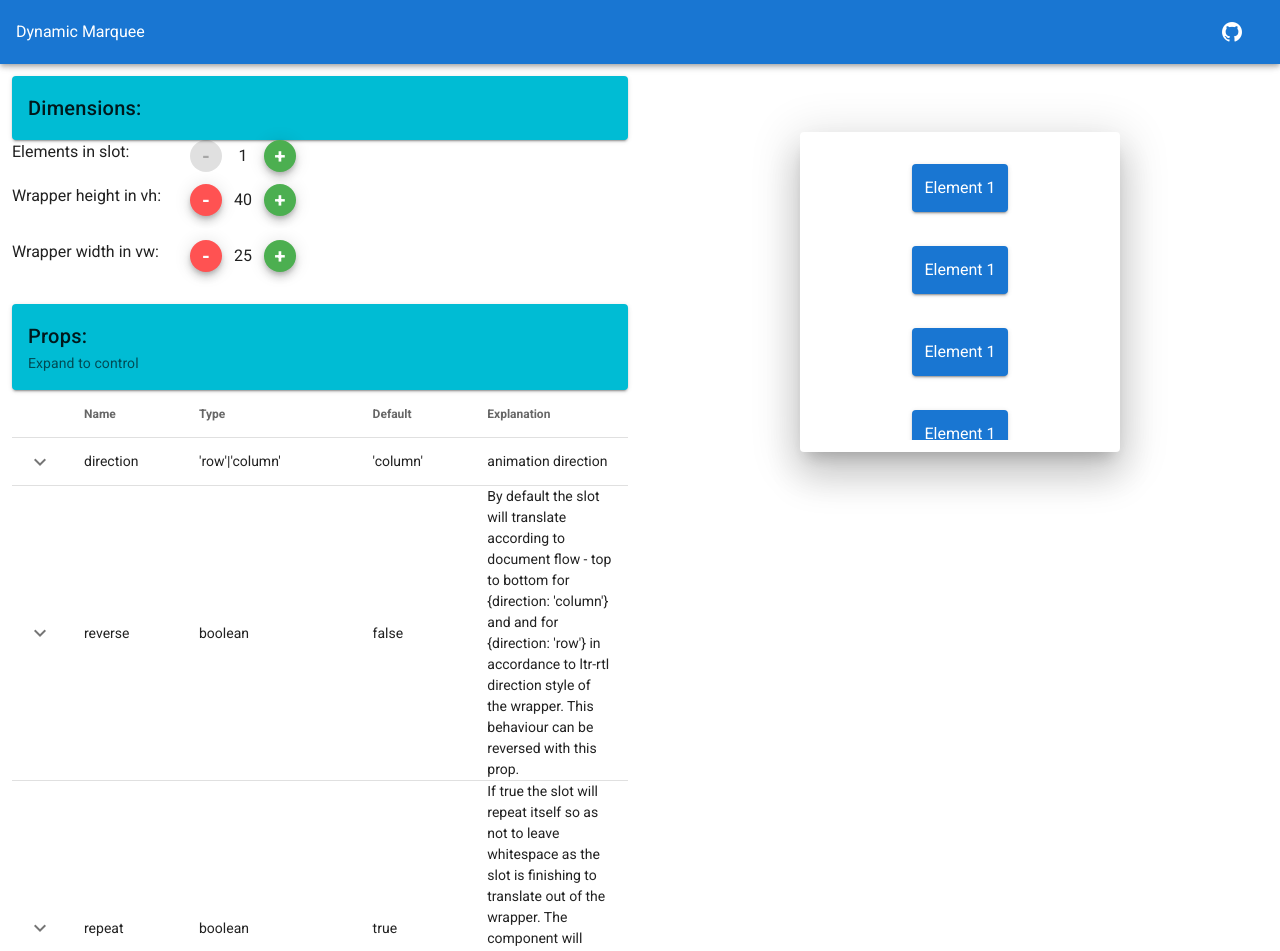
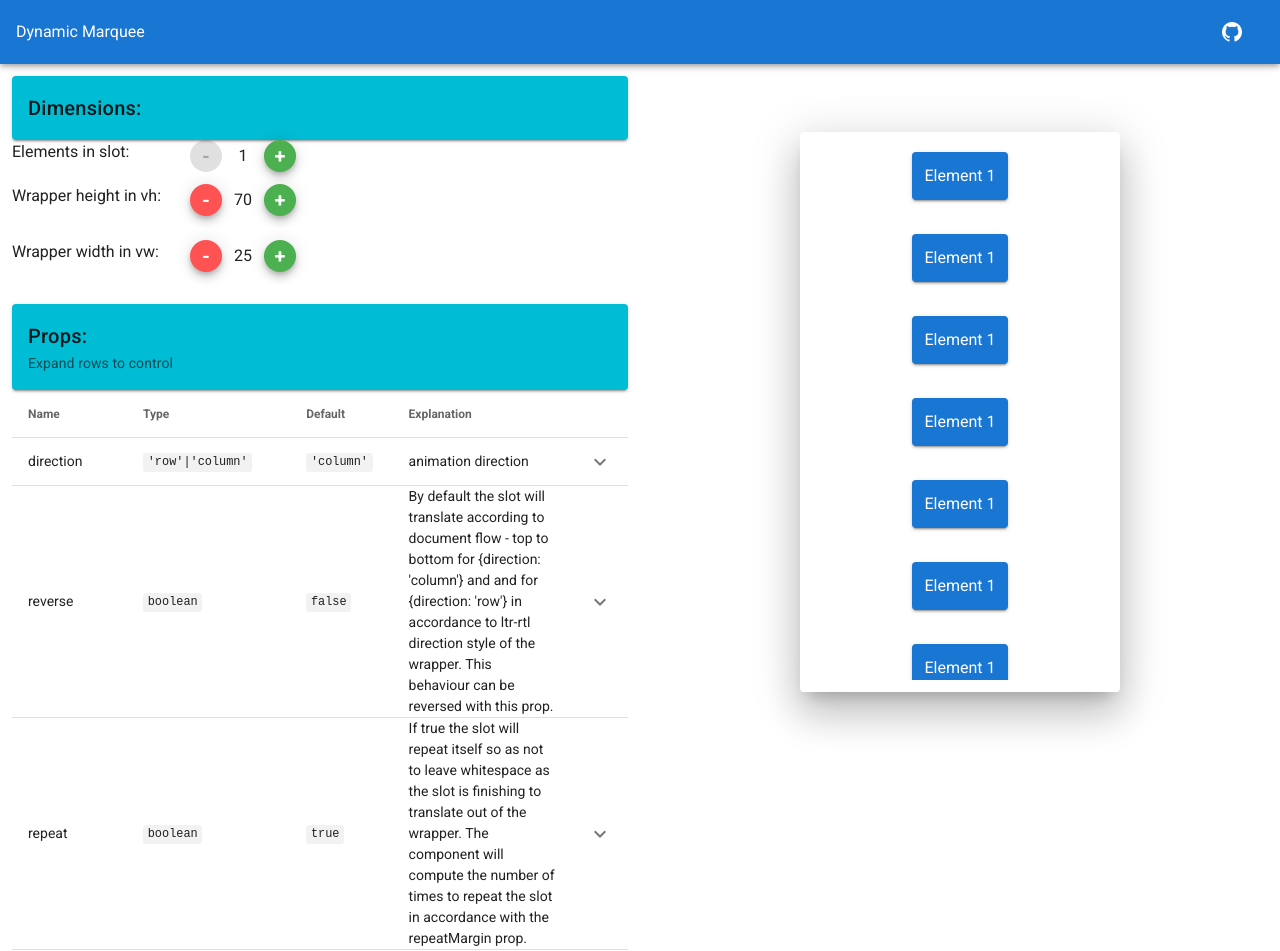
Before and after one commit to YishaiBerg/dynamic-marquee-playground, a Vue app: page / in a window 1280 px wide. Shown: the top 951 px of the page. Built offline with nearby package versions, Linux system fonts and the light colour scheme.

Commit message:
all prop controls

```diff
--- a/src/App.vue
+++ b/src/App.vue
@@ -15,25 +15,44 @@
     <v-content>
       <v-container fluid>
         <v-row>
-          <v-col cols="12" lg="6">
+          <v-col cols="12" lg="6" class="order-lg-1">
+            <Marquee
+            :elNum="elNum"
+            :wrapperHeight="wrapperHeight"
+            :wrapperWidth="wrapperWidth"
+            :direction="direction"
+            :reverse="reverse"
+            :repeat="repeat"
+            :repeatMargin="repeatMargin"
+            :pause="pause"
+            :speed="speed"
+            :hoverPause="hoverPause"
+             />
+          </v-col>
+                    <v-col cols="12" lg="6">
             <controls
               :elNum="elNum"
               :width="wrapperWidth"
               :height="wrapperHeight"
               :direction="direction"
+              :reverse="reverse"
+              :repeat="repeat"
+              :repeatMargin="repeatMargin"
+              :pause="pause"
+              :hoverPause="hoverPause"
+              :speed="speed"
+              @change-pause="pause = $event"
+              @change-hover-pause="hoverPause = $event"
+              @change-repeat-margin="repeatMargin = $event"
+              @change-repeat="repeat = $event"
+              @change-reverse="reverse = $event"
               @change-direction="direction = $event"
               @change-elnum="changeElNum"
               @change-wrapper-height="wrapperHeight += $event"
               @change-wrapper-width="wrapperWidth += $event"
+              @change-speed-type="speed = {...speed, type: $event}"
+              @change-speed-number="speed = {...speed, number: $event}"
             />
-          </v-col>
-          <v-col cols="12" lg="6">
-            <Marquee
-            :elNum="elNum"
-            :wrapperHeight="wrapperHeight"
-            :wrapperWidth="wrapperWidth"
-            :direction="direction"
-             />
           </v-col>
         </v-row>
       </v-container>
@@ -57,9 +76,15 @@ export default Vue.extend({
 
   data: () => ({
     elNum: 1,
-    wrapperHeight: 40,
+    wrapperHeight: 70,
     wrapperWidth: 25,
-    direction: "column"
+    direction: "column",
+    reverse: false,
+    repeat: true,
+    repeatMargin: 10,
+    pause: false,
+    hoverPause: true,
+    speed: {type: 'pps', number: 100},
   }),
 
   methods: {
@@ -68,6 +93,11 @@ export default Vue.extend({
         this.elNum += num;
       }
     }
+  },
+  mounted() {
+    if(window.innerWidth < 1264) {
+      this.wrapperWidth = 80;
+    }
   }
 });
 </script>
--- a/src/components/Controls.vue
+++ b/src/components/Controls.vue
@@ -12,12 +12,88 @@
     />
     <v-card color="cyan" class="mt-8">
       <v-card-title>Props:</v-card-title>
-      <v-card-subtitle>Expand to control</v-card-subtitle>
+      <v-card-subtitle>Expand rows to control</v-card-subtitle>
     </v-card>
-    <v-data-table :items="tableItems" :headers="tableHeaders" hide-default-footer show-expand>
-        <template #expanded-item="{item}">
-<direction @change-direction="$emit('change-direction', $event)"/>
-<!-- hi -->
+    <v-data-table
+      :items="tableItems"
+      item-key="name"
+      :headers="tableHeaders"
+      hide-default-footer
+      show-expand
+      :expanded.sync="expanded"
+    >
+      <template #item.type="{item}">
+        <code>{{item.type}}</code>
+      </template>
+      <template #item.default="{item}">
+        <code>{{item.default}}</code>
+      </template>
+      <template v-slot:expanded-item="{item}">
+        <td>
+          <direction
+            v-if="item.name === 'direction'"
+            @change-direction="$emit('change-direction', $event)"
+            :key="item.name"
+          />
+          <v-switch
+            v-else-if="item.name === 'reverse'"
+            :input-value="reverse"
+            @change="$emit('change-reverse', $event)"
+            label="reverse"
+            :key="item.name"
+          ></v-switch>
+          <v-switch
+            v-else-if="item.name === 'repeat'"
+            :input-value="repeat"
+            @change="$emit('change-repeat', $event)"
+            label="repeat"
+            :key="item.name"
+          ></v-switch>
+          <v-text-field
+            v-else-if="item.name === 'repeatMargin'"
+            label="repeatMargin"
+            @input="$emit('change-repeat-margin', +$event)"
+            :value="repeatMargin"
+            :key="item.name"
+            :rules="txtRules"
+            outlined
+            class="mt-4"
+          ></v-text-field>
+          <v-switch
+            v-else-if="item.name === 'pause'"
+            :input-value="pause"
+            @change="$emit('change-pause', $event)"
+            label="pause"
+            :key="item.name"
+          ></v-switch>
+          <v-switch
+            v-else-if="item.name === 'hoverPause'"
+            :input-value="hoverPause"
+            @change="$emit('change-hover-pause', $event)"
+            label="hoverPause"
+            :key="item.name"
+          ></v-switch>
+          <div
+            v-else-if="item.name === 'speed'"
+            :key="item.name"
+            class="d-flex justify-content-center"
+          >
+            <v-radio-group :value="speed.type" @change="$emit('change-speed-type', $event)">
+              <v-radio label="pps" value="pps"></v-radio>
+              <v-radio label="duration" value="duration"></v-radio>
+            </v-radio-group>
+          </div>
+        </td>
+        <td v-if="item.name === 'speed'">
+          <v-text-field
+            label="number"
+            @input="$emit('change-speed-number', +$event)"
+            :value="speed.number"
+            :rules="txtRules"
+            outlined
+            class="mt-4"
+          ></v-text-field>
+        </td>
       </template>
     </v-data-table>
   </div>
@@ -48,18 +124,59 @@ export default Vue.extend({
       type: Number,
       default: 40
     },
+    speed: {
+      type: Object,
+      default() {
+        return {
+          type: "pps",
+          number: 100
+        };
+      },
+      validator(val) {
+        return (
+          val.type &&
+          ["pps", "duration"].includes(val.type) &&
+          val.number &&
+          !isNaN(val.number)
+        );
+      }
+    },
+    repeat: {
+      type: Boolean,
+      default: true
+    },
+    repeatMargin: {
+      type: Number,
+      default: 10
+    },
+    hoverPause: {
+      type: Boolean,
+      default: true
+    },
+    pause: {
+      type: Boolean,
+      default: false
+    },
     direction: {
       type: String,
-        default: 'column'
+      default: "column",
+      validator(val) {
+        return ["column", "row"].includes(val);
+      }
+    },
+    reverse: {
+      type: Boolean,
+      default: false
     }
   },
   data() {
     return {
       tableHeaders: [
-              {text: "Name", value: "name", sortable: false},
-              {text: "Type", value: "type", sortable: false},
-              {text: "Default", value: "default", sortable: false},
-              {text: "Explanation", value: "explanation", sortable: false},
+        { text: "Name", value: "name", sortable: false },
+        { text: "Type", value: "type", sortable: false },
+        { text: "Default", value: "default", sortable: false },
+        { text: "Explanation", value: "explanation", sortable: false },
+        { text: "", value: "data-table-expand" }
       ],
       tableItems: [
         {
@@ -72,13 +189,15 @@ export default Vue.extend({
           name: "reverse",
           type: "boolean",
           default: "false",
-                  explanation: "By default the slot will translate according to document flow - top to bottom for {direction: 'column'} and and for {direction: 'row'} in accordance to ltr-rtl direction style of the wrapper. This behaviour can be reversed with this prop."
+          explanation:
+            "By default the slot will translate according to document flow - top to bottom for {direction: 'column'} and and for {direction: 'row'} in accordance to ltr-rtl direction style of the wrapper. This behaviour can be reversed with this prop."
         },
         {
           name: "repeat",
           type: "boolean",
           default: "true",
-                  explanation: "If true the slot will repeat itself so as not to leave whitespace as the slot is finishing to translate out of the wrapper. The component will compute the number of times to repeat the slot in accordance with the repeatMargin prop."
+          explanation:
+            "If true the slot will repeat itself so as not to leave whitespace as the slot is finishing to translate out of the wrapper. The component will compute the number of times to repeat the slot in accordance with the repeatMargin prop."
         },
         {
           name: "repeatMargin",
@@ -88,24 +207,31 @@ export default Vue.extend({
         },
         {
           name: "speed",
-                  type: "{type: 'pps'|'duration',number: number}",
-                  default: "{type: 'pps',number: 100}",
-                  explanation: "There are two ways to define the translation speed. When choosing 'pps', 'number' is number of pixels per second. When choosing 'duration', 'number' is the number of milliseconds in which the slot will translate from the begining to the end of the wrapper element."
+          type: "{type: 'pps'|'duration', number: number}",
+          default: "{type: 'pps', number: 100}",
+          explanation:
+            "There are two ways to define the translation speed. When choosing 'pps', 'number' is number of pixels per second. When choosing 'duration', 'number' is the number of milliseconds in which the slot will translate from the begining to the end of the wrapper element."
         },
         {
           name: "hoverPause",
           type: "boolean",
           default: "true",
-                  explanation: "Should animation pause upon hovering over wrapper element."
+          explanation:
+            "Should animation pause upon hovering over wrapper element."
         },
         {
           name: "pause",
           type: "boolean",
           default: "false",
           explanation: "Use to programmaticlly pause animation."
-              },
+        }
+      ],
+      expanded: [],
+      txtRules: [
+        (v: string) => !isNaN(+v) || "Value must be a number",
+        (v: string) => +v >= 0 || "Value cannot be a negative number"
       ]
+    };
   }
-  },
 });
 </script>
--- a/src/components/Marquee.vue
+++ b/src/components/Marquee.vue
@@ -7,8 +7,14 @@
     >
       <dynamic-marquee
       :direction="direction"
+      :reverse="reverse"
+      :repeat="repeat"
+      :speed="speed"
+      :pause="pause"
+      :hoverPause="hoverPause"
+      :repeatMargin="repeatMargin"
       >
-        <div class="marquee-wrapper">
+        <div class="marquee-wrapper" :class="{'flex-column': direction === 'column'}">
           <v-card
             v-for="i in elNum"
             :key="i"
```
Lines whose indentation alone changed are shown as unchanged.
